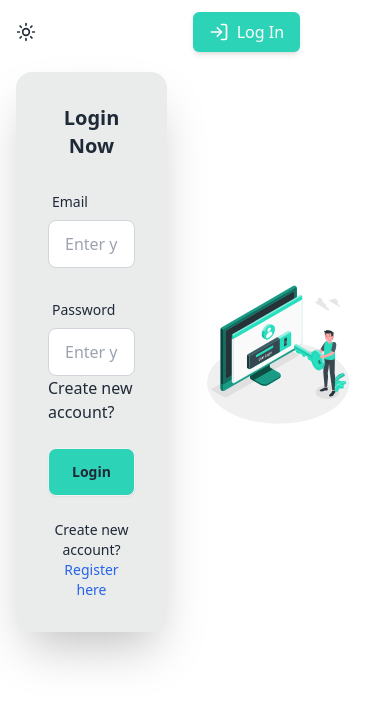
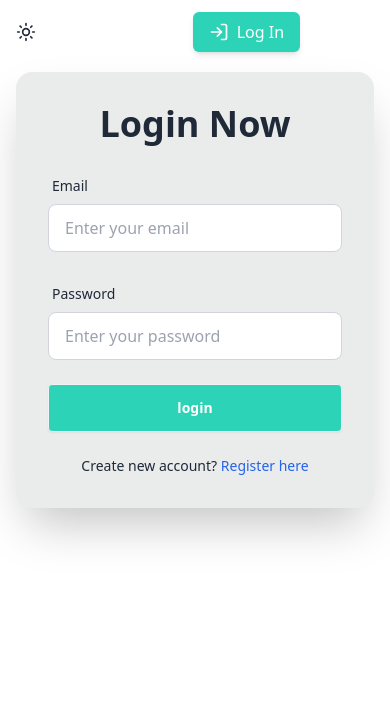
Before and after one commit to usamaAbuelnour/field-talent-client, a React (Vite) app: page /login in a window 390 px wide. Shown: the top 704 px of the page. Built offline with nearby package versions, Linux system fonts and the light colour scheme.

Commit message:
first version mph3

```diff
--- a/src/components/Button.jsx
+++ b/src/components/Button.jsx
@@ -4,6 +4,7 @@ import { Link } from "react-router-dom";
 const Button = ({
   to,
   text,
+  type,
   variant = 'fill',
   size = 'md',
   disabled = false,
@@ -16,7 +17,7 @@ const Button = ({
     lg: 'btn-lg'
   };
   const variantClasses = {
-    fill: 'bg-main hover:bg-main-600 text-white',
+    fill: 'bg-main text-white  hover:bg-main-600 hover:text-dark',
     outline: 'btn-outline border-main text-main hover:bg-main hover:text-white'
   };
 
@@ -27,6 +28,18 @@ const Button = ({
     ${disabled ? 'opacity-50 cursor-not-allowed' : ''}
     ${className}
   `.trim();
+
+  if (type) {
+    return (
+      <button
+        type={type}
+        className={buttonClasses}
+        disabled={disabled}
+      >
+        {text}
+      </button>
+    );
+  }
 
   return (
     <Link
--- a/src/pages/Home.jsx
+++ b/src/pages/Home.jsx
@@ -14,7 +14,7 @@ function Home() {
           </p>
           <div className="card-actions justify-center md:justify-start">
             <Button
-              to="/"
+              to="/login"
               text="Learn More"
               variant="fill"
               size="lg"
--- a/src/pages/Login.jsx
+++ b/src/pages/Login.jsx
@@ -2,6 +2,8 @@ import { useForm } from "react-hook-form";
 import { yupResolver } from "@hookform/resolvers/yup";
 import * as yup from "yup";
 import axios from "axios";
+import Button from "../components/Button";
+
 // import { TokenContext } from "../component/TokenContext";
 import { Link } from "react-router-dom";
 
@@ -35,14 +37,14 @@ export default function Login() {
   };
 
   return (
-    <div className="hero min-h-fit container py-14">
+    <div className="hero min-h-fit text-lg container py-14">
       <div className="hero-content min-w-full flex-row-reverse">
-        <div className="w-full mx-5 text-center relative">
+        <div className="hidden md:block md:w-full mx-5 text-center relative">
           <img src="login.svg" alt="Login illustration" className="mb-0" />
         </div>
         <div className="card w-full bg-s-light shadow-2xl">
           <form className="card-body space-y-4" onSubmit={handleSubmit(onSubmit)}>
-            <h1 className="text-center text-xl lg:text-5xl font-bold">Login Now</h1>
+            <h1 className="text-center text-4xl  md:text-5xl  font-bold">Login Now</h1>
 
             <div className="form-control">
               <label htmlFor="email" className="label">
@@ -77,14 +79,10 @@ export default function Login() {
               {errors.password && (
                 <p className="mt-1 text-sm text-red-600">{errors.password.message}</p>
               )}
-              <Link to="/registraion" aria-label="Create a new account">
-                Create new account?
-              </Link>
+
             </div>
             <div className="form-control mt-6">
-              <button type="submit" className="btn bg-main w-full hover:text-dark hover:font-bold">
-                Login
-              </button>
+              <Button type="submit" text="login"/>
             </div>
             <p className="text-center text-sm mt-4">
               Create new account? <Link to="/registration" className="text-blue-600">Register here</Link>
--- a/src/pages/Registration.jsx
+++ b/src/pages/Registration.jsx
@@ -41,14 +41,14 @@ export default function Registraion() {
   };
 
   return (
-    <div className="hero min-h-fit container py-14">
+    <div className="hero min-h-fit min-w-fit container py-14">
       <div className="hero-content min-w-full flex-row-reverse">
-        <div className="w-full mx-5 text-center relative">
+        <div className="hidden md:block md:w-full mx-5 text-center relative">
           <img src="Registraion.svg" alt="Register illustration" className="mb-0" />
         </div>
         <div className="card w-full bg-s-light shadow-2xl">
           <form className="card-body space-y-4" onSubmit={handleSubmit(onSubmit)}>
-            <h1 className="text-center text-xl lg:text-5xl font-bold">Register Now</h1>
+            <h1 className="text-center text-3xl md:text-5xl font-bold">Register Now</h1>
 
             <div className="form-control">
               <label htmlFor="firstName" className="label">
```
